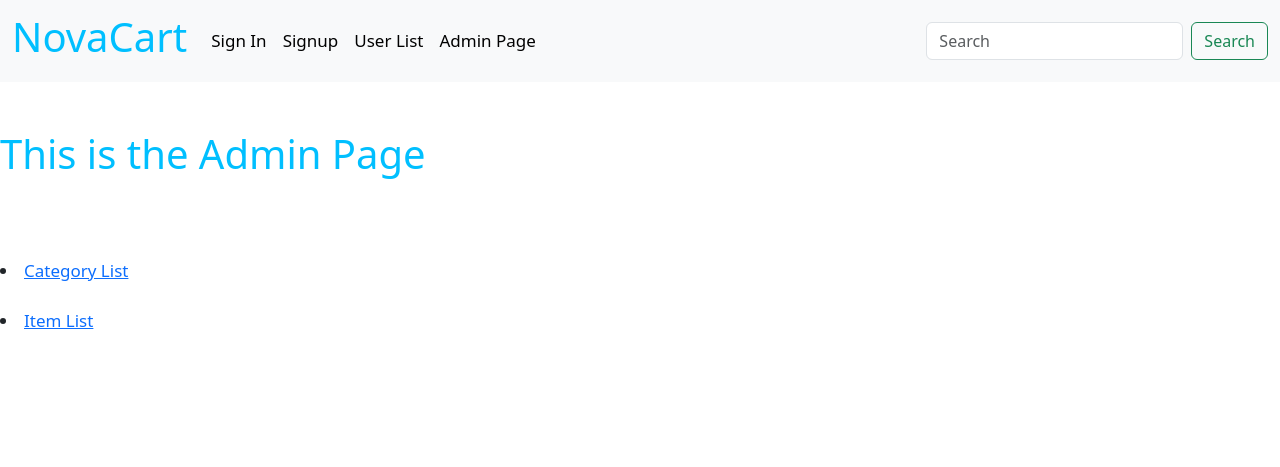
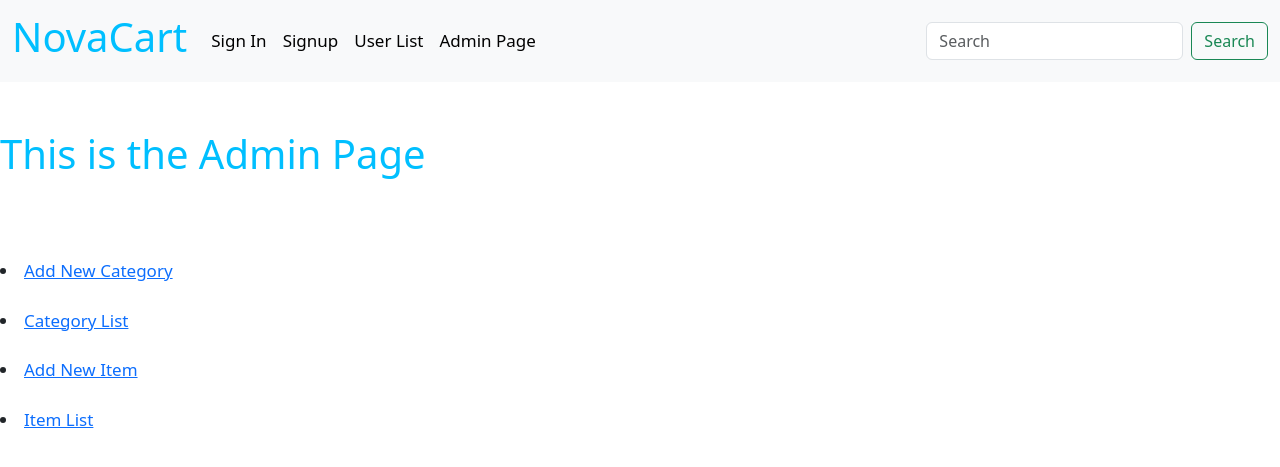
Before and after one commit to JackSparrow9875/Flask, a Flask app: page /admin in a window 1280 px wide. Shown: the top 467 px of the page. Run offline with Flask 3, Linux system fonts and the light colour scheme.

Commit message:
some more adjustments made

```diff
--- a/templates/admin.html
+++ b/templates/admin.html
@@ -4,9 +4,18 @@
 
 {% block content %}
     <h1>This is the Admin Page</h1>
-    <br/><br/><br/>
+    <br/><br/>
+    <br/>
+    <li>
+        <a href="{{ url_for('new_cat') }}">Add New Category</a>
+    </li>
+    <br/>
     <li>
         <a href="{{ url_for('category_list') }}">Category List</a>
+    </li>
+    <br/>
+    <li>
+        <a href="{{ url_for('add_item') }}">Add New Item</a>
     </li>
     <br/>
     <li>
```
